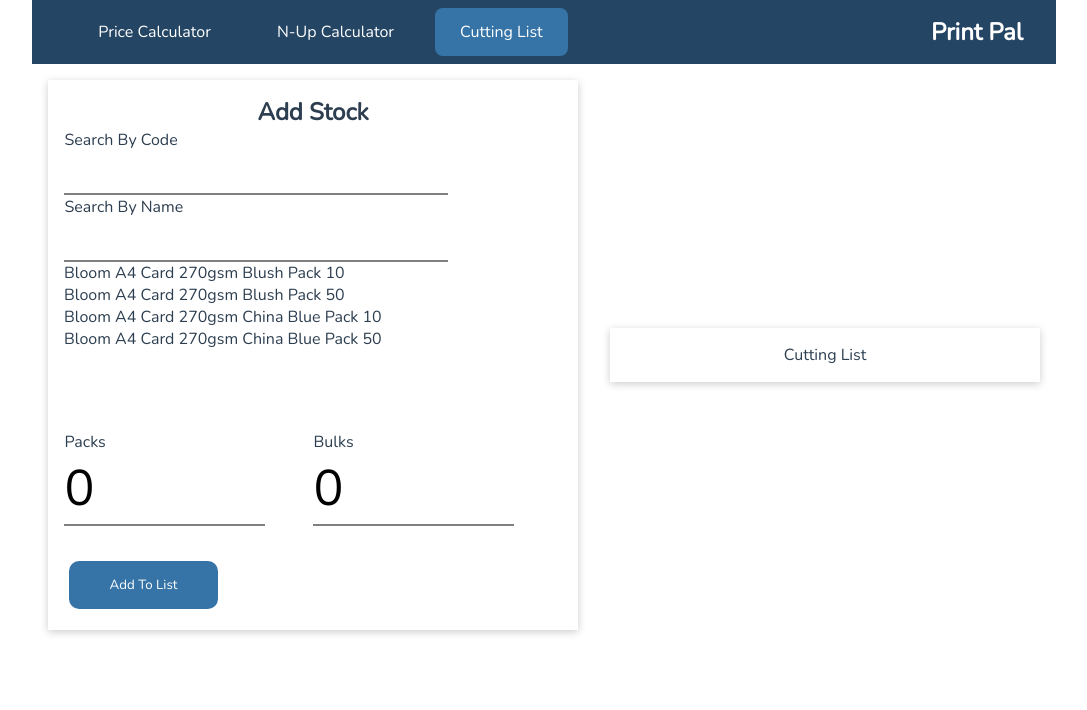
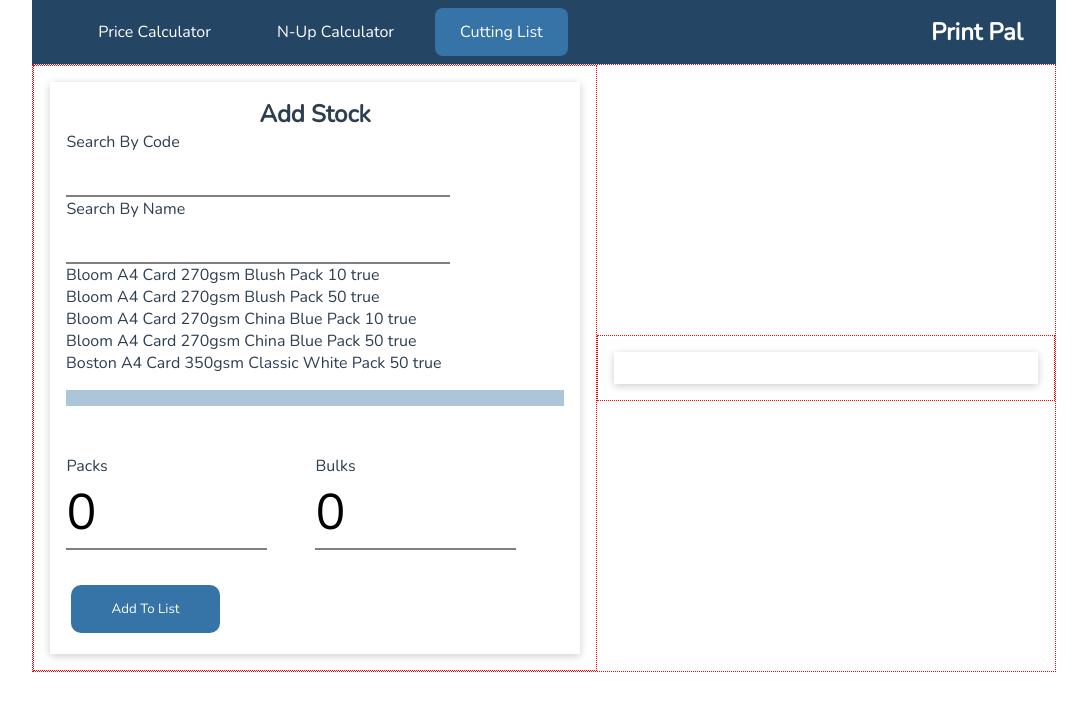
Before and after one commit to jensadria/print-pal, a Vue app: page /cuttinglist in a window 1280 px wide. Shown: the top 710 px of the page, without its empty margins (96-1183 px from the left). Built offline with nearby package versions, Linux system fonts and the light colour scheme.

Commit message:
Additional work on Cutting list, initial dropdown autocomplete code

```diff
--- a/src/components/cuttinglist/AddToList.vue
+++ b/src/components/cuttinglist/AddToList.vue
@@ -16,22 +16,25 @@
           <div>
             <label for="name-search">Search By Name</label>
             <input
-              type="search"
+              type="input"
               name="name-search"
               id="name-search"
-              v-model="searchName"
+              v-model.trim="searchName"
             />
           </div>
           <ul>
             <li
               v-for="product in filteredProducts"
+              v-show="itemVisible(product)"
               :key="product.name"
               @click="selectStock(product.id)"
+              class="search-result"
             >
               {{ product.name }}
+              {{ itemVisible(product) }}
             </li>
           </ul>
-          <div class="selectedStock">
+          <div class="selected-stock">
             <h2>{{ selectedStock.name }}</h2>
           </div>
           <div class="packs-bulks">
@@ -81,6 +84,16 @@ export default {
   methods: {
     selectStock(id) {
       this.selectedStock = this.products.find((stock) => stock.id === id);
+    },
+    addToList() {
+      this.$store.dispatch('addToList', this.selectedStock.id);
+      // console.log(this.$store.state.currentCuttingList);
+      console.log(this.itemVisible);
+    },
+    itemVisible(product) {
+      let currentProduct = product.name.toLowerCase();
+      let currentInput = this.searchName.toLowerCase();
+      return currentProduct.includes(currentInput);
     },
   },
   created() {
@@ -159,9 +172,11 @@ input:focus {
   margin-top: 30px;
 }
 
-.selectedStock {
+.selected-stock {
   display: block;
-  background-color: var(--light-blue;);
-  padding: 1rem;
+  background-color: var(--very-light-blue);
+  padding: 0.5rem;
+  margin-top: 1rem;
+  margin-bottom: 1rem;
 }
 </style>
--- a/src/components/cuttinglist/CurrentList.vue
+++ b/src/components/cuttinglist/CurrentList.vue
@@ -1,13 +1,23 @@
 <template>
   <div class="container">
     <base-card>
-      Cutting List
+      <ul>
+        <li v-for="product in currentCuttingList" :key="product">
+          {{ product.name }}
+        </li>
+      </ul>
     </base-card>
   </div>
 </template>
 
 <script>
-export default {};
+export default {
+  computed: {
+    currentCuttingList() {
+      return this.$store.getters.getCurrentList;
+    },
+  },
+};
 </script>
 
 <style></style>
--- a/src/pages/CuttingList.vue
+++ b/src/pages/CuttingList.vue
@@ -18,12 +18,15 @@ export default {
 </script>
 
 <style scoped>
+* {
+  border: 0.1px dotted red;
+}
 .container {
   display: flex;
+  width: auto;
 }
 
 .container > * {
   flex: 1 1 100%;
-  /* flex-grow: 1; */
 }
 </style>
--- a/src/store/actions.js
+++ b/src/store/actions.js
@@ -1 +1,9 @@
-export default {};
+export default {
+  addToList(context, payload) {
+    const selectedStock = context.state.products.find(
+      (stock) => stock.id === payload
+    );
+
+    context.commit('addToList', selectedStock);
+  },
+};
--- a/src/store/getters.js
+++ b/src/store/getters.js
@@ -2,4 +2,7 @@ export default {
   getProducts(state) {
     return state.products;
   },
+  getCurrentList(state) {
+    return state.currentCuttingList;
+  },
 };
--- a/src/store/index.js
+++ b/src/store/index.js
@@ -57,7 +57,7 @@ const store = createStore({
           millPackSize: 100,
         },
         {
-          id: 'BLO004BLU02',
+          id: 'BLO004CHI02',
           name: 'Bloom A4 Card 270gsm China Blue Pack 50',
           brand: 'Bloom',
           colour: 'China Blue',
@@ -72,6 +72,22 @@ const store = createStore({
           parentCode: null,
           millPackSize: 100,
         },
+        {
+          id: 'BOS004CLA01',
+          name: 'Boston A4 Card 350gsm Classic White Pack 50',
+          brand: 'Boston',
+          colour: 'Classic White',
+          gsm: 350,
+          noOutFlatSheet: 9,
+          packType: 'Bulk',
+          packQty: 50,
+          stock: 999999,
+          discontinued: false,
+          flatSheetCode: 'BOS002CLA00',
+          flatSheetStock: 438,
+          parentCode: null,
+          millPackSize: 125,
+        },
       ],
       currentCuttingList: [],
     };
--- a/src/store/mutations.js
+++ b/src/store/mutations.js
@@ -1 +1,5 @@
-export default {};
+export default {
+  addToList(state, payload) {
+    state.currentCuttingList.push(payload);
+  },
+};
```
